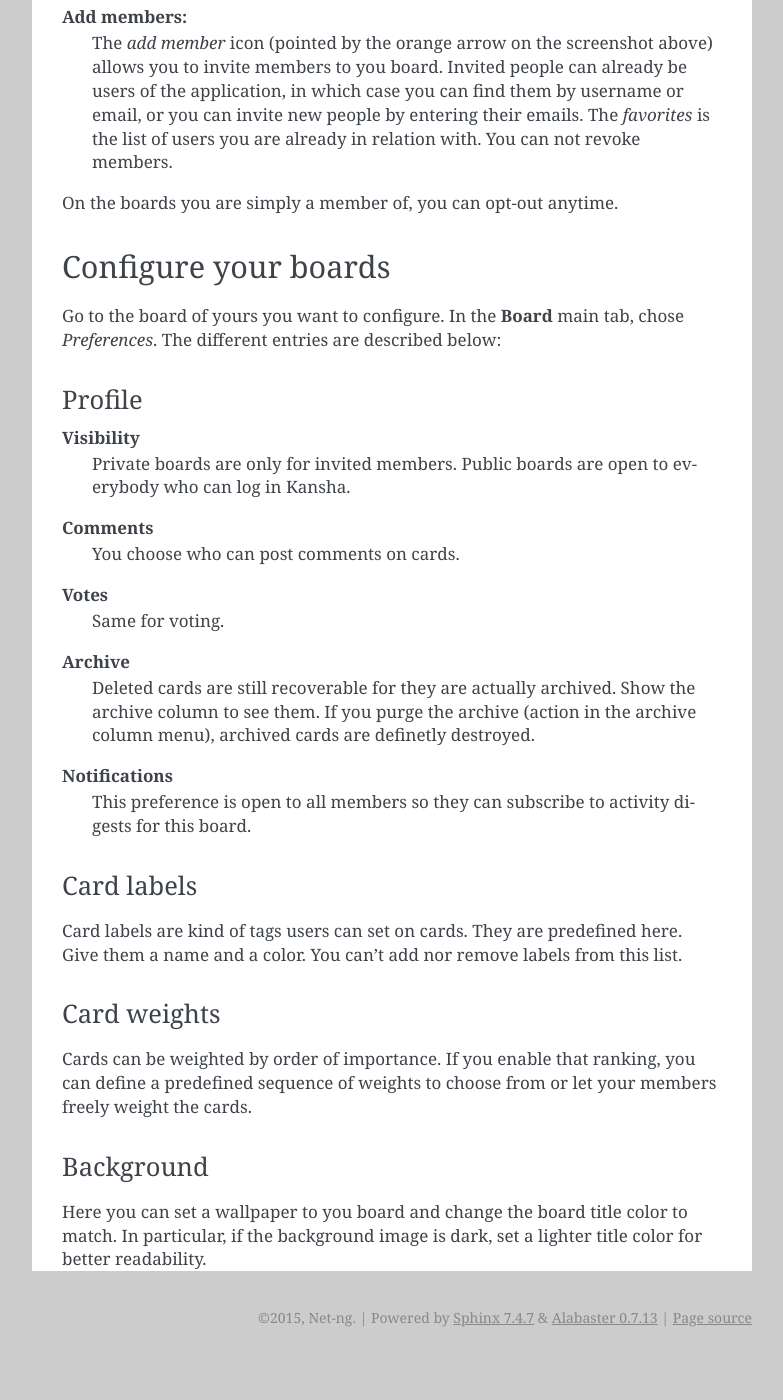
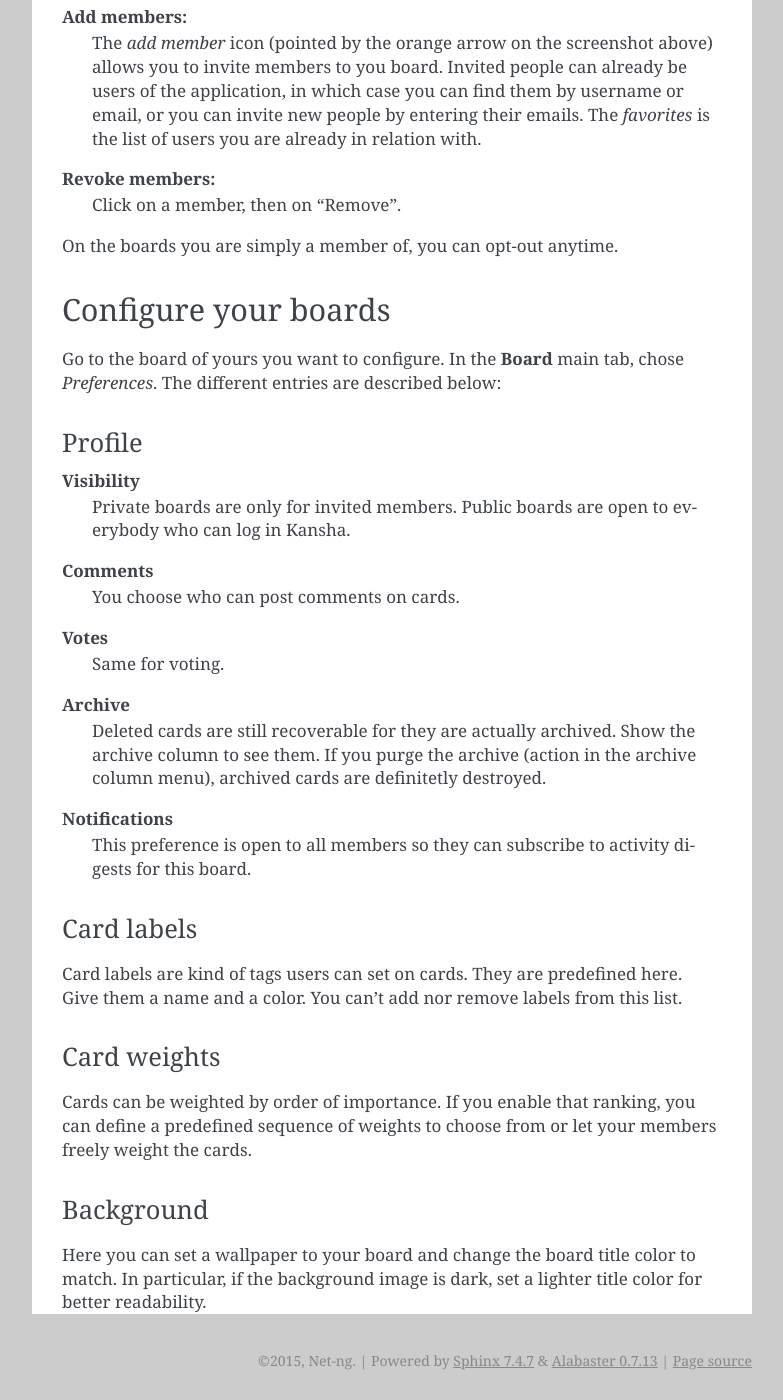
Before and after one commit to Net-ng/kansha, a Sphinx documentation site: the page built from doc/board_management.rst, in a window 1280 px wide and 1400 px high, scrolled down 729 px. Shown: the whole window, without its empty margins (358-1141 px from the left). Built offline with Sphinx 7.4.7, drawn with Linux system fonts in a browser that asks for light colours; before the commit the page ends 2086 px from its top, so only the background shows below that.

Commit message:
How to revoke members from your boards. Spelling fixes.

```diff
--- a/doc/board_management.rst
+++ b/doc/board_management.rst
@@ -26,11 +26,14 @@ On the boards you own, you can:
 
 Archive the board:
     The board will not be accessible anymore, but it is not destroyed. You can restore it anytime.
+
 Add members:
     The *add member* icon (pointed by the orange arrow on the screenshot above) allows you to invite members to you board.
     Invited people can already be users of the application, in which case you can find them by username or email, or you can invite
     new people by entering their emails. The *favorites* is the list of users you are already in relation with.
-    You can not revoke members.
+
+Revoke members:
+    Click on a member, then on "Remove".
 
 On the boards you are simply a member of, you can opt-out anytime.
 
@@ -52,7 +55,7 @@ Votes
     Same for voting.
 Archive
     Deleted cards are still recoverable for they are actually archived. Show the archive column to see them.
-    If you purge the archive (action in the archive column menu), archived cards are definetly destroyed.
+    If you purge the archive (action in the archive column menu), archived cards are definitetly destroyed.
 Notifications
     This preference is open to all members so they can subscribe to activity digests for this board.
 
@@ -70,4 +73,4 @@ Cards can be weighted by order of importance. If you enable that ranking, you ca
 
 Background
 ^^^^^^^^^^
-Here you can set a wallpaper to you board and change the board title color to match. In particular, if the background image is dark, set a lighter title color for better readability.
+Here you can set a wallpaper to your board and change the board title color to match. In particular, if the background image is dark, set a lighter title color for better readability.
```
